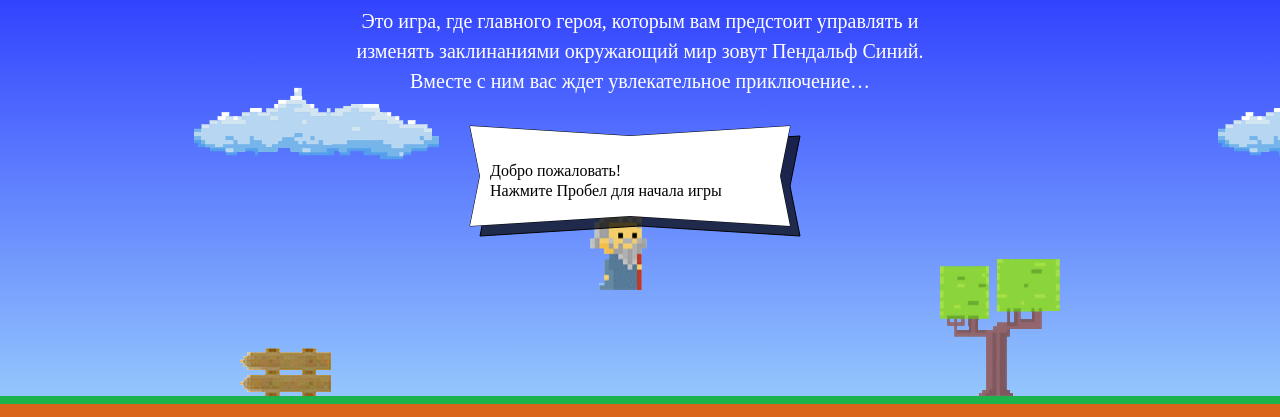
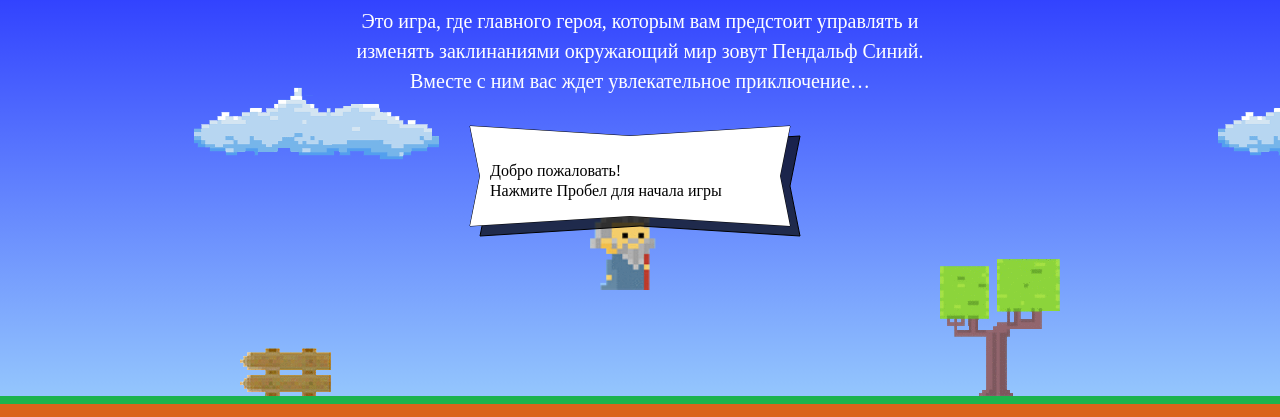
Before and after one commit to MadMikhail/CodeAndMagick, a plain HTML site: page index.html in a window 1280 px wide. Shown: the part 203-620 px from the top of the page. Drawn offline with Linux system fonts and the light colour scheme; a web font is replaced by a local one.

Commit message:
возвращаюсь после проебаных дней к учебе

```diff
--- a/index.html
+++ b/index.html
@@ -186,9 +186,9 @@
       return left ? 5 : 2;
   }
   var wizardSpeed = 3;
-  var wizaedWidth = 70;
+  var wizardWidth = 70;
   var getWizardHeight = function(){
-    return 1.337 * wizaedWidth;
+    return 1.337 * wizardWidth;
   }
   var getWizardX = function(width){
     width = 300;
@@ -197,8 +197,7 @@
   var getWizardY = function(height){
     height = 100;
     return height;
-
-}
+  }
 
 </script>
 <script src="js/game.js"></script>
```
